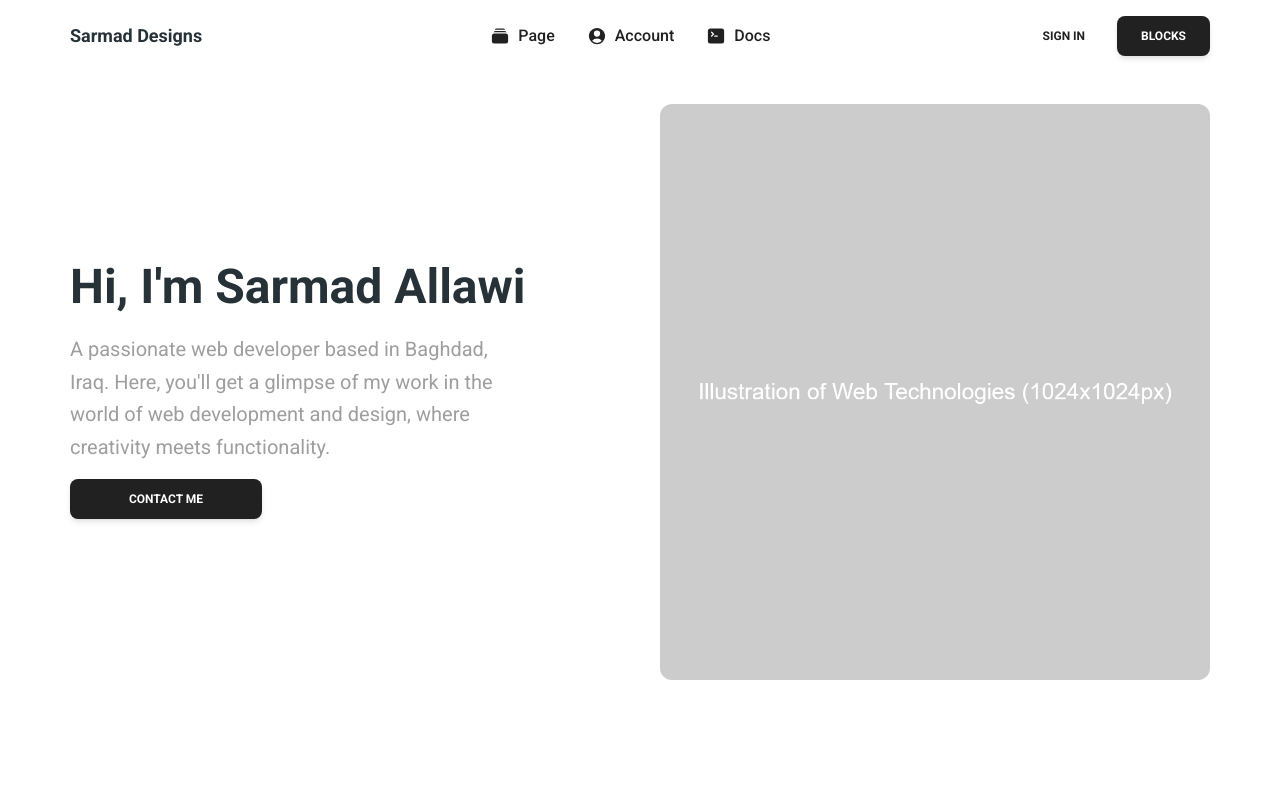
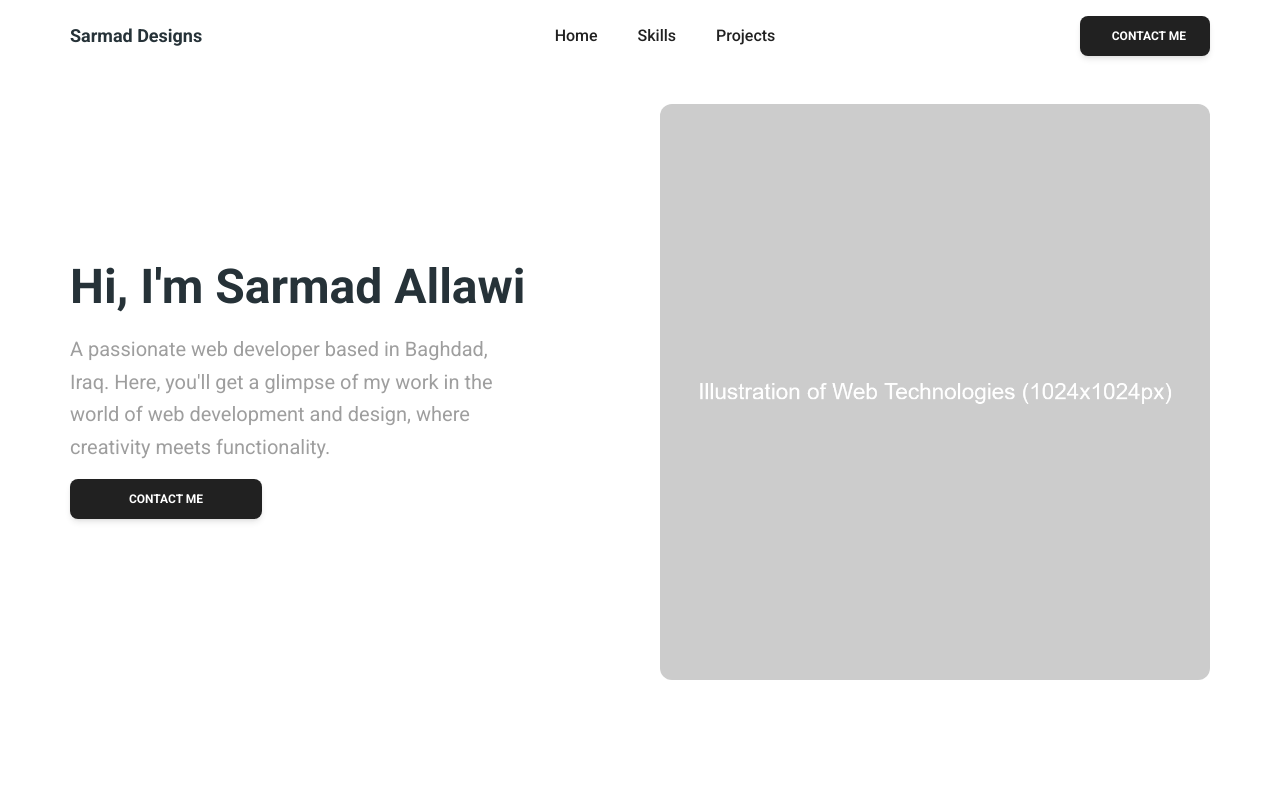
Before and after one commit to jimmetrix/srmd.dev, a Next.js app: page / in a window 1280 px wide. Shown: the top 800 px of the page. Built offline with nearby package versions, Linux system fonts and the light colour scheme.

Commit message:
Edit navbar with actual relevant buttons

```diff
--- a/src/app/clients.tsx
+++ b/src/app/clients.tsx
@@ -9,7 +9,7 @@ const CLIENTS = [
 
 export function Clients() {
   return (
-    <section className="px-8 py-16">
+    <section id="clients" className="px-8 py-16">
       <div className="container mx-auto text-center">
         <Typography variant="h6" color="blue-gray" className="mb-8">
           MY CLIENTS
--- a/src/app/hero.tsx
+++ b/src/app/hero.tsx
@@ -6,7 +6,7 @@ import { getImagePrefix } from "../../utils/utils";
 
 function Hero() {
   return (
-    <header className="bg-white p-8">
+    <header id="home" className="bg-white p-8">
       <div className="container mx-auto grid h-full gap-10 min-h-[60vh] w-full grid-cols-1 items-center lg:grid-cols-2">
         <div className="row-start-2 lg:row-auto">
           <Typography
--- a/src/app/projects.tsx
+++ b/src/app/projects.tsx
@@ -16,7 +16,7 @@ const PROJECTS = [
 
 export function Projects() {
   return (
-    <section className="py-28 px-8">
+    <section id="projects" className="py-28 px-8">
       <div className="container mx-auto mb-20 text-center">
         <Typography variant="h2" color="blue-gray" className="mb-4">
           My Projects
--- a/src/app/skills.tsx
+++ b/src/app/skills.tsx
@@ -46,7 +46,7 @@ const SKILLS = [
 
 export function Skills() {
   return (
-    <section className="px-8 py-28">
+    <section id="skills" className="px-8 py-28">
       <div className="container mx-auto mb-20 text-center">
         <Typography color="blue-gray" className="mb-2 font-bold uppercase">
           my skills
--- a/src/components/navbar.tsx
+++ b/src/components/navbar.tsx
@@ -7,27 +7,25 @@ import {
   Typography,
 } from "@material-tailwind/react";
 import {
-  RectangleStackIcon,
-  UserCircleIcon,
-  CommandLineIcon,
-  Squares2X2Icon,
   XMarkIcon,
   Bars3Icon,
 } from "@heroicons/react/24/solid";
 
 const NAV_MENU = [
   {
-    name: "Page",
-    icon: RectangleStackIcon,
+    name: "Home",
+    href: "#home",
+    icon: "fa-solid fa-house",
   },
   {
-    name: "Account",
-    icon: UserCircleIcon,
+    name: "Skills",
+    href: "#skills",
+    icon: "fa-solid fa-code",
   },
   {
-    name: "Docs",
-    icon: CommandLineIcon,
-    href: "#",
+    name: "Projects",
+    href: "#projects",
+    icon: "fa-solid fa-folder-open",
   },
 ];
 
@@ -42,10 +40,9 @@ function NavItem({ children, href }: NavItemProps) {
       <Typography
         as="a"
         href={href || "#"}
-        target={href ? "_blank" : "_self"}
         variant="paragraph"
         color="gray"
-        className="flex items-center gap-2 font-medium text-gray-900"
+        className="flex items-center gap-2 font-medium text-gray-900 hover:text-gray-700 transition-colors"
       >
         {children}
       </Typography>
@@ -72,17 +69,19 @@ export function Navbar() {
         Sarmad Designs
         </Typography>
         <ul className="ml-10 hidden items-center gap-8 lg:flex">
-          {NAV_MENU.map(({ name, icon: Icon, href }) => (
+          {NAV_MENU.map(({ name, icon, href }) => (
             <NavItem key={name} href={href}>
-              <Icon className="h-5 w-5" />
+              <i className={`${icon} text-base`} />
               {name}
             </NavItem>
           ))}
         </ul>
         <div className="hidden items-center gap-2 lg:flex">
-          <Button variant="text">Sign In</Button>
-          <a href="#">
-            <Button color="gray">blocks</Button>
+          <a href="#contact">
+            <Button color="gray" className="flex items-center gap-2">
+              <i className="fa-solid fa-envelope text-sm" />
+              Contact Me
+            </Button>
           </a>
         </div>
         <IconButton
@@ -101,17 +100,19 @@ export function Navbar() {
       <Collapse open={open}>
         <div className="container mx-auto mt-3 border-t border-gray-200 px-2 pt-4">
           <ul className="flex flex-col gap-4">
-            {NAV_MENU.map(({ name, icon: Icon }) => (
-              <NavItem key={name}>
-                <Icon className="h-5 w-5" />
+            {NAV_MENU.map(({ name, icon, href }) => (
+              <NavItem key={name} href={href}>
+                <i className={`${icon} text-base`} />
                 {name}
               </NavItem>
             ))}
           </ul>
           <div className="mt-6 mb-4 flex items-center gap-2">
-            <Button variant="text">Sign In</Button>
-            <a href="#">
-              <Button color="gray">blocks</Button>
+            <a href="#contact" className="w-full">
+              <Button color="gray" className="w-full flex items-center justify-center gap-2">
+                <i className="fa-solid fa-envelope text-sm" />
+                Contact Me
+              </Button>
             </a>
           </div>
         </div>
```
